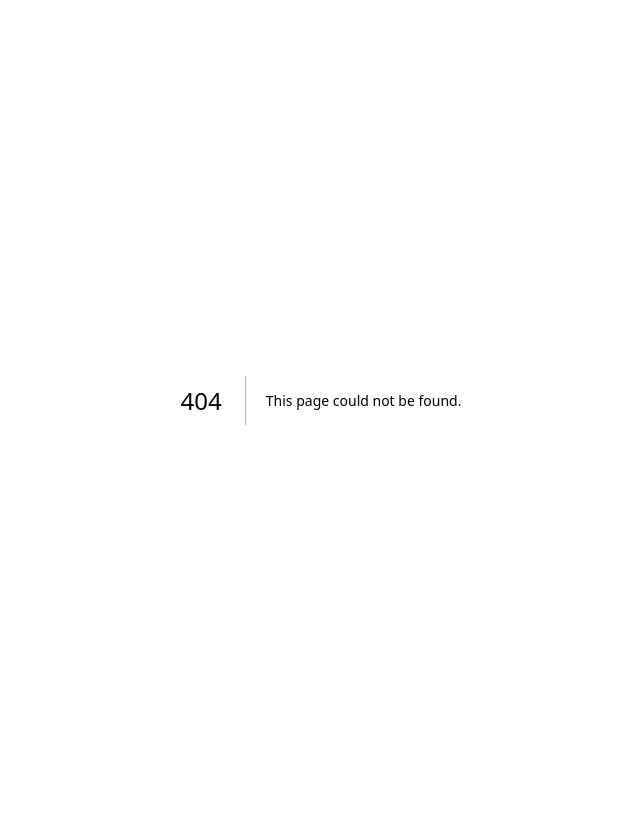
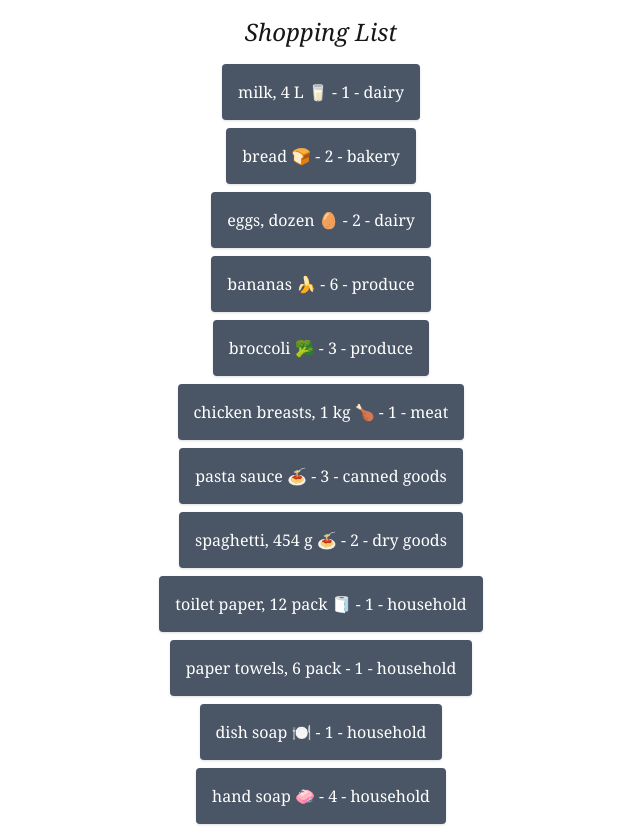
Before and after one commit to FreezingFriesen/cprg306-assignments, a Next.js app: page /week-9 in a window 1280 px wide. Before the commit this address had no page. Shown: the whole page, without its empty margins (319-959 px from the left). Before the commit the page ends 800 px from the top, so only its background shows below. Built offline with nearby package versions, Linux system fonts and the light colour scheme.

Commit message:
created week-9 project folder and link

```diff
--- a/app/page.js
+++ b/app/page.js
@@ -26,6 +26,9 @@ export default function Page() {
         <h2 className="hover:underline">
           <Link href="/week-8">Week 8</Link>
         </h2>
+        <h2 className="hover:underline">
+          <Link href="/week-9">Week 9</Link>
+        </h2>
       </div>
     </main>
   );
--- a/app/week-8/item-list.js
+++ b/app/week-8/item-list.js
@@ -50,7 +50,7 @@ export default function ItemList({ items = [], onItemSelect = () => {} }) {
             name={item.name}
             quantity={item.quantity}
             category={item.category}
-            onSelect={() => onItemSelect(item)} // pass the item back to parent when clicked
+            onSelect={() => onItemSelect(item)}
           />
         ))}
       </ul>
--- /dev/null
+++ b/app/week-9/item-list.js
@@ -0,0 +1,83 @@
+import Item from "./item";
+
+export default function ItemList() {
+  const item1 = {
+    name: "milk, 4 L 🥛",
+    quantity: 1,
+    category: "dairy",
+  };
+  const item2 = {
+    name: "bread 🍞",
+    quantity: 2,
+    category: "bakery",
+  };
+  const item3 = {
+    name: "eggs, dozen 🥚",
+    quantity: 2,
+    category: "dairy",
+  };
+  const item4 = {
+    name: "bananas 🍌",
+    quantity: 6,
+    category: "produce",
+  };
+  const item5 = {
+    name: "broccoli 🥦",
+    quantity: 3,
+    category: "produce",
+  };
+  const item6 = {
+    name: "chicken breasts, 1 kg 🍗",
+    quantity: 1,
+    category: "meat",
+  };
+  const item7 = {
+    name: "pasta sauce 🍝",
+    quantity: 3,
+    category: "canned goods",
+  };
+  const item8 = {
+    name: "spaghetti, 454 g 🍝",
+    quantity: 2,
+    category: "dry goods",
+  };
+  const item9 = {
+    name: "toilet paper, 12 pack 🧻",
+    quantity: 1,
+    category: "household",
+  };
+  const item10 = {
+    name: "paper towels, 6 pack",
+    quantity: 1,
+    category: "household",
+  };
+  const item11 = {
+    name: "dish soap 🍽️",
+    quantity: 1,
+    category: "household",
+  };
+  const item12 = {
+    name: "hand soap 🧼",
+    quantity: 4,
+    category: "household",
+  };
+
+  // Put all items in an array
+  const items = [
+    item1, item2, item3, item4, item5, item6,
+    item7, item8, item9, item10, item11, item12,
+  ];
+
+  return (
+    <ul className="flex flex-col items-center">
+      {items.map((item, index) => (
+        <Item
+          key={index}
+          name={item.name}
+          quantity={item.quantity}
+          category={item.category}
+        />
+      ))}
+    </ul>
+  );
+}
--- /dev/null
+++ b/app/week-9/item.js
@@ -0,0 +1,15 @@
+import React from "react";
+
+export default function Item({
+  name,
+  quantity,
+  category,
+}) {
+  return (
+    <li className="p-4 mb-2 bg-gray-600 rounded shadow flex w-fit">
+      <span className="font-serif text-white">
+        {name} - {quantity} - {category}
+      </span>
+    </li>
+  );
+}
--- /dev/null
+++ b/app/week-9/page.js
@@ -0,0 +1,10 @@
+import ItemList from "./item-list";
+
+export default function Page() {
+  return (
+    <main>
+      <h1 className="font-serif font-style: italic text-2xl flex flex-col items-center p-4">Shopping List</h1>
+      <ItemList />
+    </main>
+  );
+}
```
